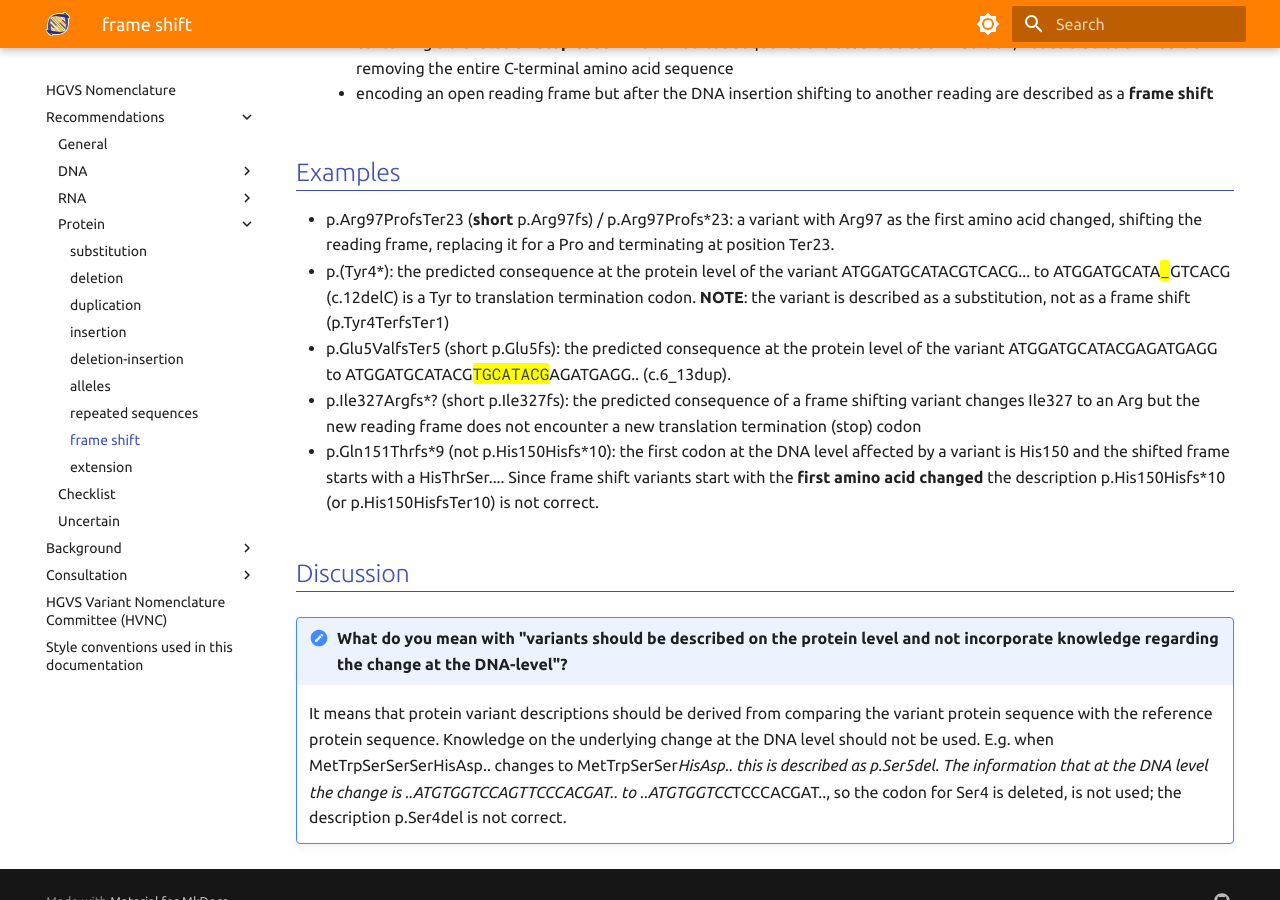
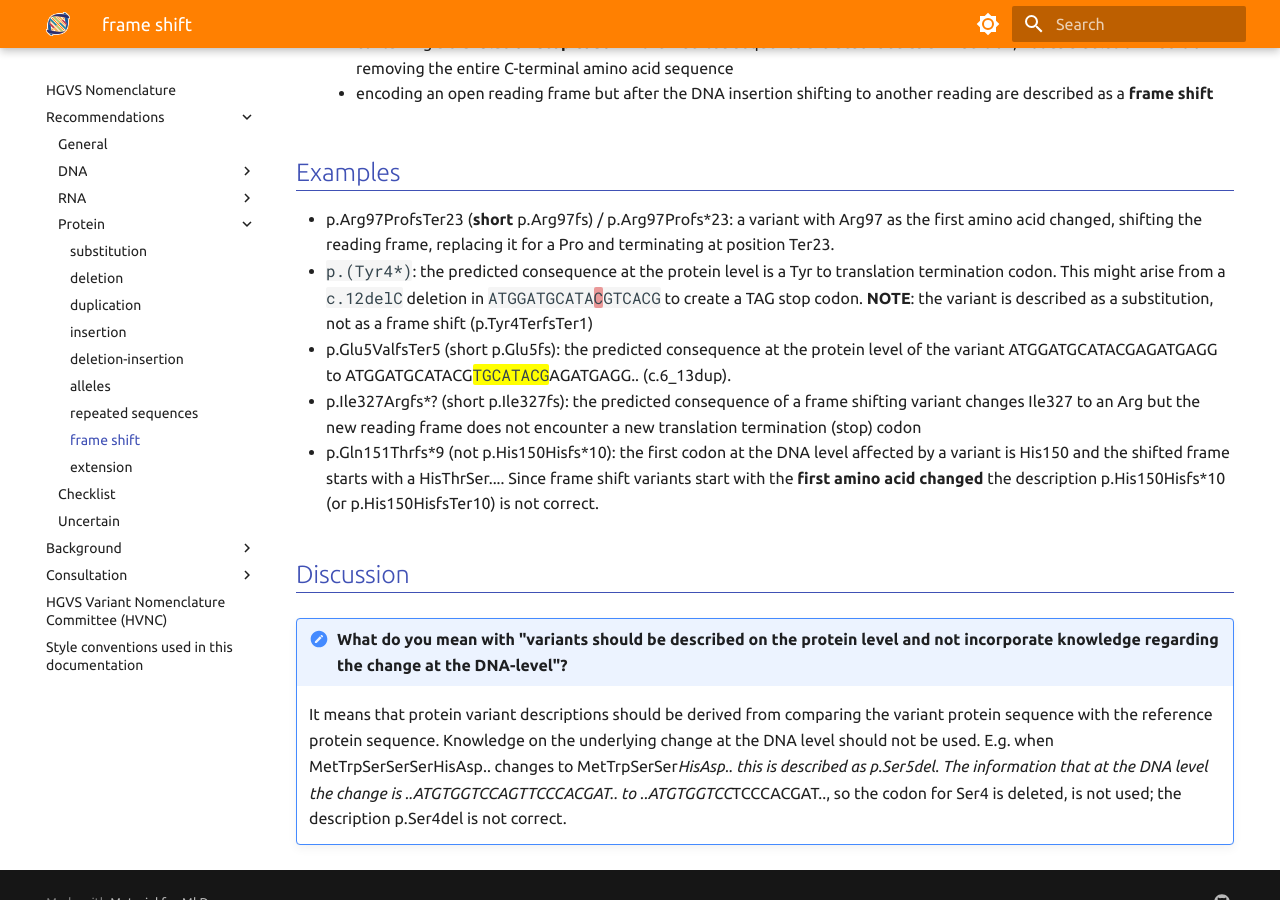
Before and after one commit to HGVSnomenclature/hgvs-nomenclature, an MkDocs documentation site: the page built from docs/recommendations/protein/frameshift.md, in a window 1280 px wide and 900 px high, scrolled down 1235 px. Built offline with MkDocs 1.6.1 and Material for MkDocs 9.7.7, drawn with Linux system fonts in a browser that asks for light colours.

Commit message:
Address comment by Ivo by using backticks and code to replacing coloring and underlining in protein frameshift

```diff
--- a/docs/recommendations/protein/frameshift.md
+++ b/docs/recommendations/protein/frameshift.md
@@ -38,8 +38,10 @@ Format:   **"prefix""amino_acid"position"new_amino_acid""fs""Ter""position_termi
 ## Examples
 
 * p.Arg97ProfsTer23 (**short** p.Arg97fs) / p.Arg97Profs\*23: a variant with Arg97 as the first amino acid changed, shifting the reading frame, replacing it for a Pro and terminating at position Ter23.
-* p.(Tyr4\*): the predicted consequence at the protein level of the variant ATGGATGCATACGTCACG... to ATGGATGCATA<code class="spot1">\_</code>GTCACG (c.12delC) is a Tyr to translation termination codon.
-    **NOTE**: the variant is described as a substitution, not as a frame shift (p.Tyr4TerfsTer1)
+* `p.(Tyr4*)`: the predicted consequence at the protein level is a Tyr to translation termination
+    codon. This might arise from a `c.12delC` deletion in <code>ATGGATGCATA<code
+    class="del">C</code>GTCACG</code> to create a TAG stop codon.  **NOTE**: the variant is
+    described as a substitution, not as a frame shift (p.Tyr4TerfsTer1)
 * p.Glu5ValfsTer5 (short p.Glu5fs): the predicted consequence at the protein level of the variant ATGGATGCATACGAGATGAGG  to ATGGATGCATACG<code class="spot1">TGCATACG</code>AGATGAGG.. (c.6\_13dup).
 * p.Ile327Argfs*? (short p.Ile327fs): the predicted consequence of a frame shifting variant changes Ile327 to an Arg but the new reading frame does not encounter a new translation termination (stop) codon
 * p.Gln151Thrfs\*9 (not p.His150Hisfs\*10): the first codon at the DNA level affected by a variant is His150 and the shifted frame starts with a HisThrSer.... Since frame shift variants start with the **first amino acid changed** the description p.His150Hisfs\*10 (or p.His150HisfsTer10) is not correct.
```
